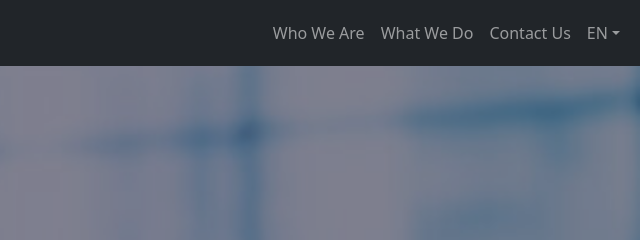
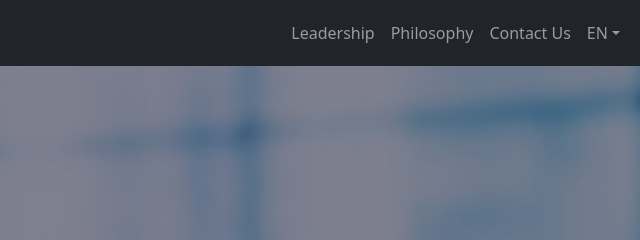
Before and after one commit to klinyc/ak8.github.io, a plain HTML site: page index.html in a window 1280 px wide. Shown: the top 240 px of the page, 640-1280 px from the left. Drawn offline with nearby package versions, Linux system fonts and the light colour scheme.

Commit message:
Add files via upload

```diff
--- a/index.html
+++ b/index.html
@@ -19,8 +19,8 @@
             </button>
             <div class="collapse navbar-collapse" id="navbarNav">
                 <ul class="navbar-nav ms-auto">
-                    <li class="nav-item"><a class="nav-link" href="who-we-are.html" data-en="Who We Are" data-zh="我们的团队">Who We Are</a></li>
-                    <li class="nav-item"><a class="nav-link" href="what-we-do.html" data-en="What We Do" data-zh="投资理念">What We Do</a></li>
+                    <li class="nav-item"><a class="nav-link" href="who-we-are.html" data-en="Leadership" data-zh="我们的团队">Who We Are</a></li>
+                    <li class="nav-item"><a class="nav-link" href="what-we-do.html" data-en="Philosophy" data-zh="投资理念">What We Do</a></li>
                     <li class="nav-item"><a class="nav-link" href="contact.html" data-en="Contact Us" data-zh="联系我们">Contact Us</a></li>
                     <li class="nav-item dropdown">
                         <a class="nav-link dropdown-toggle" href="#" id="languageDropdown" role="button" data-bs-toggle="dropdown" aria-expanded="false">
```
